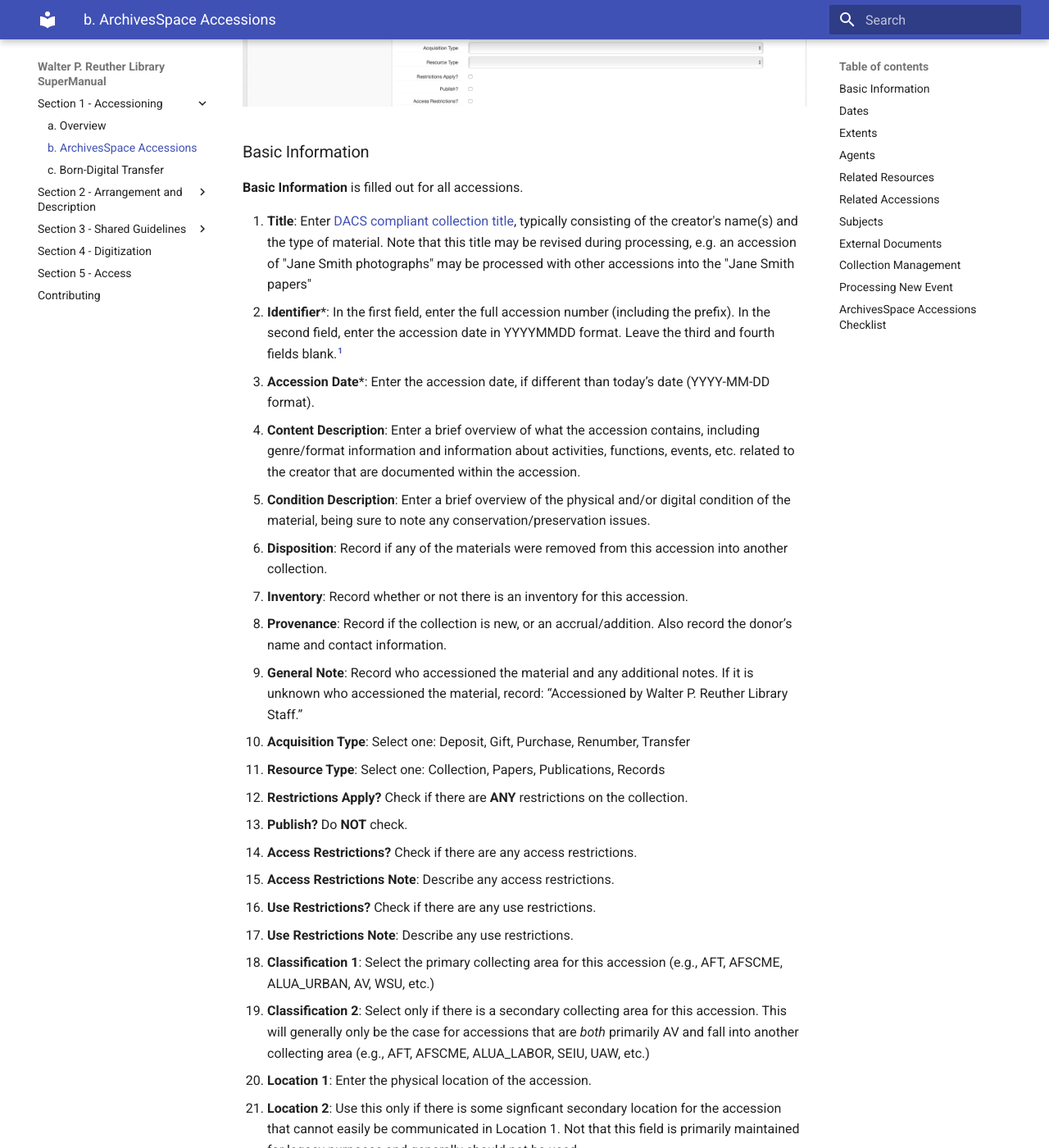
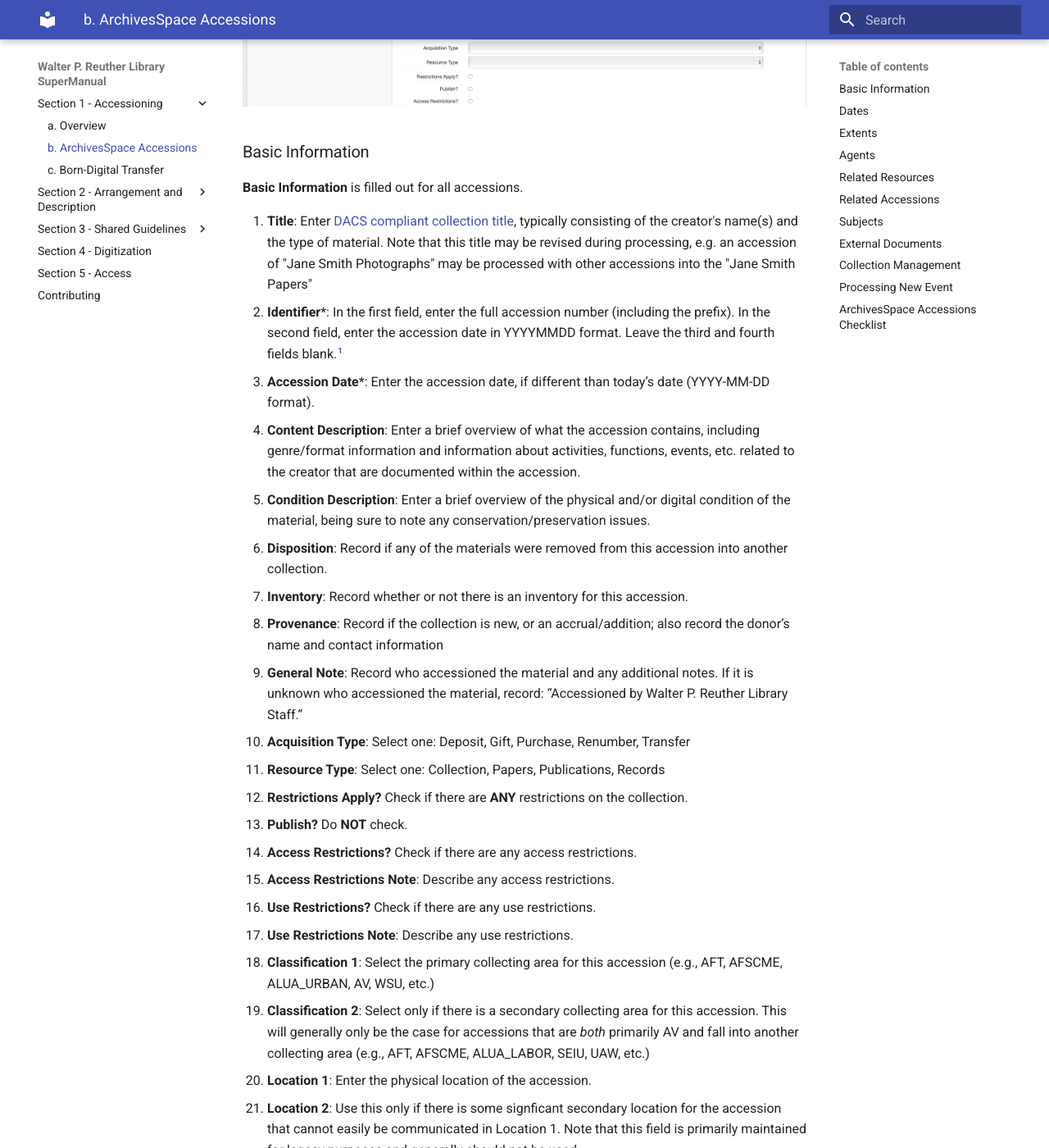
Before and after one commit to WSUReuther/SuperManual, an MkDocs documentation site: the page built from docs/01_accessioning/01_02_archivesspace_accessions.md, in a window 1280 px wide and 1400 px high, scrolled down 1025 px. Shown: the whole window at 82% size. Built offline with MkDocs 1.6.1 and Material for MkDocs 9.7.7, drawn with Linux system fonts in a browser that asks for light colours; some of the changed text lies outside the part shown.

Commit message:
Update 01_02_archivesspace_accessions.md

```diff
--- a/docs/01_accessioning/01_02_archivesspace_accessions.md
+++ b/docs/01_accessioning/01_02_archivesspace_accessions.md
@@ -15,14 +15,14 @@
 ### Basic Information
 **Basic Information** is filled out for all accessions.
 
-1.	**Title**: Enter [DACS compliant collection title](https://saa-ts-dacs.github.io/dacs/06_part_I/03_chapter_02/03_title.html), typically consisting of the creator's name(s) and the type of material. Note that this title may be revised during processing, e.g. an accession of "Jane Smith photographs" may be processed with other accessions into the "Jane Smith papers"
+1.	**Title**: Enter [DACS compliant collection title](https://saa-ts-dacs.github.io/dacs/06_part_I/03_chapter_02/03_title.html), typically consisting of the creator's name(s) and the type of material. Note that this title may be revised during processing, e.g. an accession of "Jane Smith Photographs" may be processed with other accessions into the "Jane Smith Papers"
 2.	**Identifier***: In the first field, enter the full accession number (including the prefix). In the second field, enter the accession date in YYYYMMDD format. Leave the third and fourth fields blank.[^1]
 3.	**Accession Date***: Enter the accession date, if different than today’s date (YYYY-MM-DD format).
 4.	**Content Description**: Enter a brief overview of what the accession contains, including genre/format information and information about activities, functions, events, etc. related to the creator that are documented within the accession.
 5.	**Condition Description**: Enter a brief overview of the physical and/or digital condition of the material, being sure to note any conservation/preservation issues.
 6.	**Disposition**: Record if any of the materials were removed from this accession into another collection.
 7.	**Inventory**: Record whether or not there is an inventory for this accession.
-1.  **Provenance**: Record if the collection is new, or an accrual/addition. Also record the donor’s name and contact information.
+1.  **Provenance**: Record if the collection is new, or an accrual/addition; also record the donor’s name and contact information
 9.	**General Note**: Record who accessioned the material and any additional notes. If it is unknown who accessioned the material, record: “Accessioned by Walter P. Reuther Library Staff.”
 10.	**Acquisition Type**: Select one: Deposit, Gift, Purchase, Renumber, Transfer
 11.	**Resource Type**: Select one: Collection, Papers, Publications, Records
@@ -35,7 +35,7 @@
 1.  **Classification 1**: Select the primary collecting area for this accession (e.g., AFT, AFSCME, ALUA_URBAN, AV, WSU, etc.)
 2.  **Classification 2**: Select only if there is a secondary collecting area for this accession. This will generally only be the case for accessions that are *both* primarily AV and fall into another collecting area (e.g., AFT, AFSCME, ALUA_LABOR, SEIU, UAW, etc.)
 3.  **Location 1**: Enter the physical location of the accession.
-4.  **Location 2**: Use this only if there is some signficant secondary location for the accession that cannot easily be communicated in Location 1. Not that this field is primarily maintained for legacy purposes and generally should not be used.
+4.  **Location 2**: Use this only if there is some signficant secondary location for the accession that cannot easily be communicated in Location 1. Note that this field is primarily maintained for legacy purposes and generally should not be used.
 
 ![Basic Information](../img/aspace_accession_basic_info.png)
 
```
